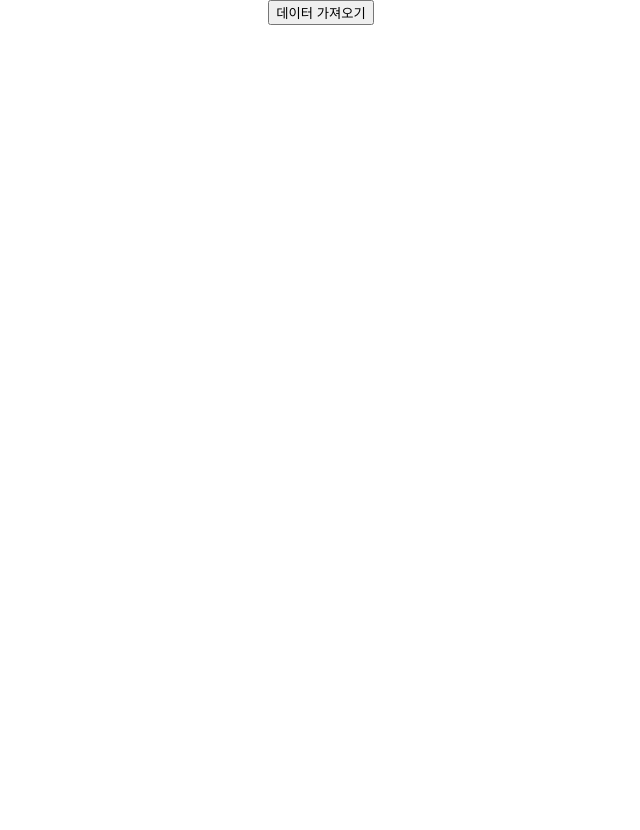
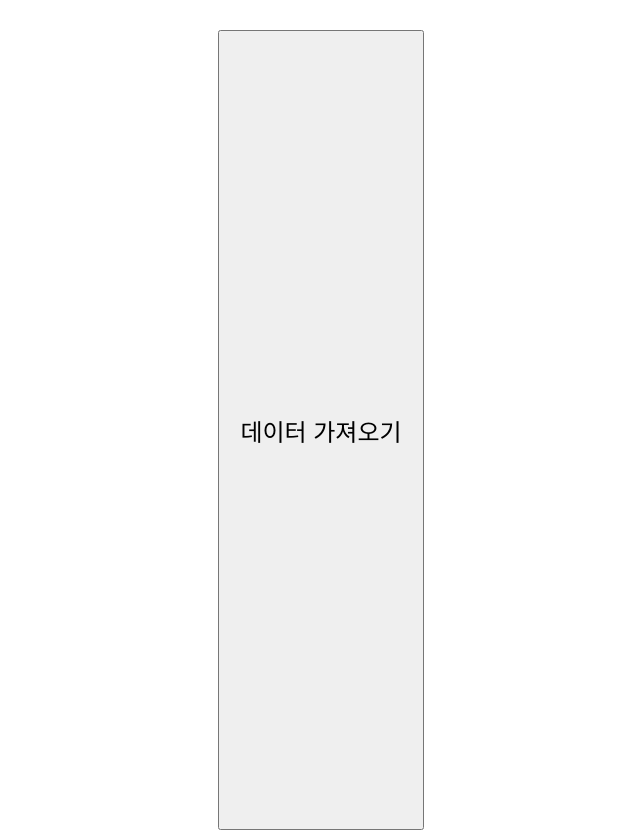
Before and after one commit to tnstjd120/react-test-mocking, a React (Create React App) app: page / in a window 1280 px wide. Shown: the whole page, without its empty margins (319-959 px from the left). Before the commit the page ends 800 px from the top, so only its background shows below. Built offline with nearby package versions, Linux system fonts and the light colour scheme.

Commit message:
ui update

```diff
--- a/src/components/TestMocking/TestMocking.jsx
+++ b/src/components/TestMocking/TestMocking.jsx
@@ -31,8 +31,8 @@ export default function TestMocking() {
     if (error) return <p>{error}</p>
 
     return (
-        <div>
-            <button onClick={handleClick} data-testid='request-button'>데이터 가져오기</button>
+        <div style={{display: 'flex', justifyContent: 'center', height: '100vh', paddingTop: '30px'}}>
+            <button onClick={handleClick} data-testid='request-button' style={{padding: '10px 20px', fontSize: '24px'}}>데이터 가져오기</button>
 
             {
                 data && (
```
Also changed, not shown: 1 other file (tests, documents, lock files or other folders).
